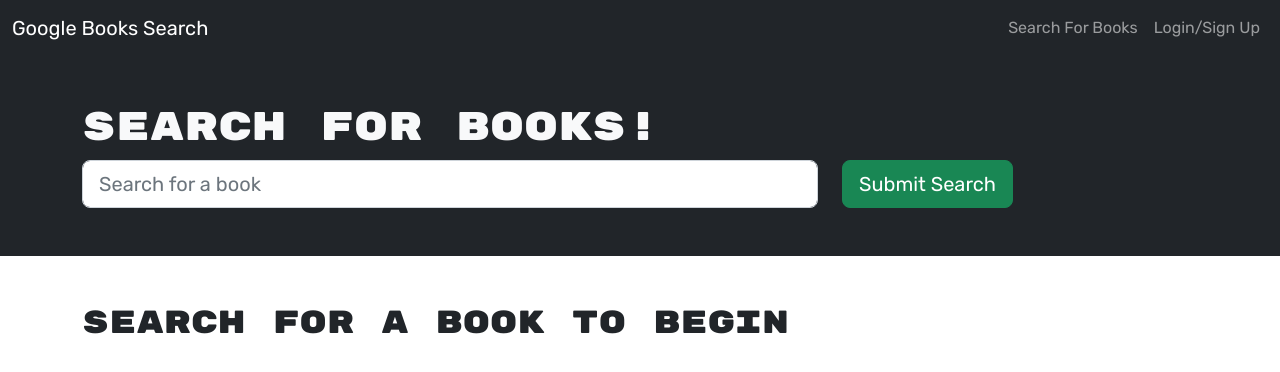
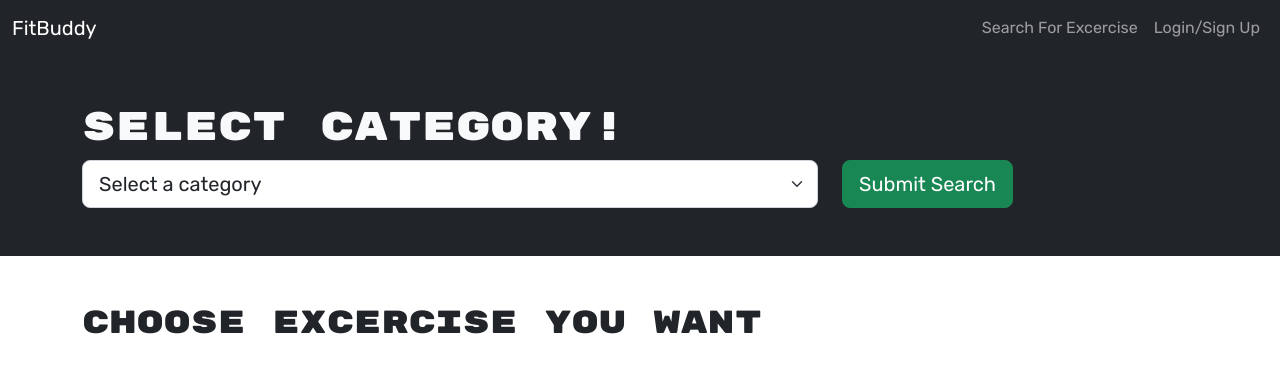
Before and after one commit to judy-her/fitbuddy-2, a React (Vite) app in the folder client/: page / in a window 1280 px wide. Shown: the top 372 px of the page. Built offline with nearby package versions, Linux system fonts and the light colour scheme.

Commit message:
refcatored and added dropdowncomponent

```diff
--- a/client/src/components/Navbar.jsx
+++ b/client/src/components/Navbar.jsx
@@ -15,19 +15,19 @@
       <Navbar bg='dark' variant='dark' expand='lg'>
         <Container fluid>
           <Navbar.Brand as={Link} to='/'>
-            Google Books Search
+            FitBuddy
           </Navbar.Brand>
           <Navbar.Toggle aria-controls='navbar' />
           <Navbar.Collapse id='navbar' className='d-flex flex-row-reverse'>
             <Nav className='ml-auto d-flex'>
               <Nav.Link as={Link} to='/'>
-                Search For Books
+                Search For Excercise
               </Nav.Link>
               {/* if user is logged in show saved books and logout */}
               {Auth.loggedIn() ? (
                 <>
                   <Nav.Link as={Link} to='/saved'>
-                    See Your Books
+                    See Your Excercises
                   </Nav.Link>
                   <Nav.Link onClick={Auth.logout}>Logout</Nav.Link>
                 </>
--- a/client/src/pages/SearchBooks.jsx
+++ b/client/src/pages/SearchBooks.jsx
@@ -100,18 +100,31 @@
     <>
       <div className="text-light bg-dark p-5">
         <Container>
-          <h1>Search for Books!</h1>
+          <h1>Select Category!</h1>
           <Form onSubmit={handleFormSubmit}>
             <Row>
               <Col xs={12} md={8}>
-                <Form.Control
+                {/* <Form.Control
                   name='searchInput'
                   value={searchInput}
                   onChange={(e) => setSearchInput(e.target.value)}
                   type='text'
                   size='lg'
-                  placeholder='Search for a book'
-                />
+                  placeholder='Select a category'
+                /> */}
+                <Form.Select
+                  name='searchInput'
+                  value={searchInput}
+                  onChange={(e) => setSearchInput(e.target.value)}
+                  size='lg'
+                  aria-label='Select a category'
+                >
+                  <option value=''>Select a category</option>
+                  <option value='category1'>Category 1</option>
+                  <option value='category2'>Category 2</option>
+                  <option value='category3'>Category 3</option>
+                  {/* Add more options as needed */}
+                </Form.Select>
               </Col>
               <Col xs={12} md={4}>
                 <Button type='submit' variant='success' size='lg'>
@@ -127,7 +140,7 @@
         <h2 className='pt-5'>
           {searchedBooks.length
             ? `Viewing ${searchedBooks.length} results:`
-            : 'Search for a book to begin'}
+            : 'Choose excercise you want'}
         </h2>
         <Row>
           {searchedBooks.map((book) => {
```
